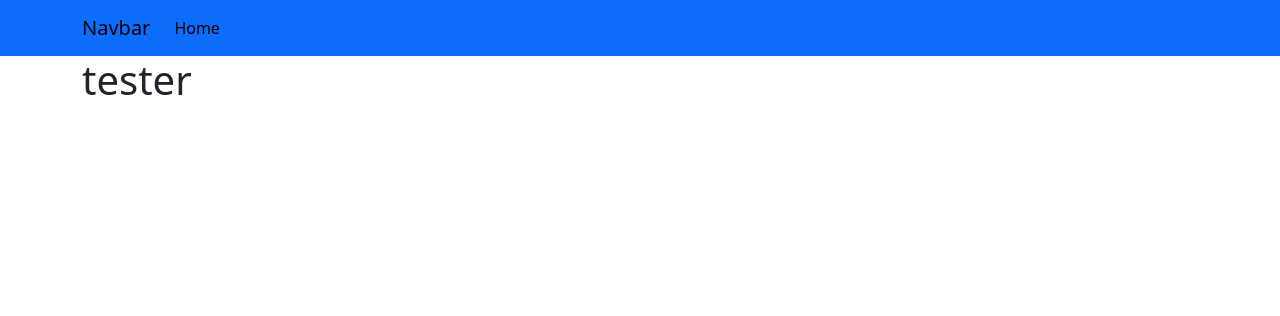
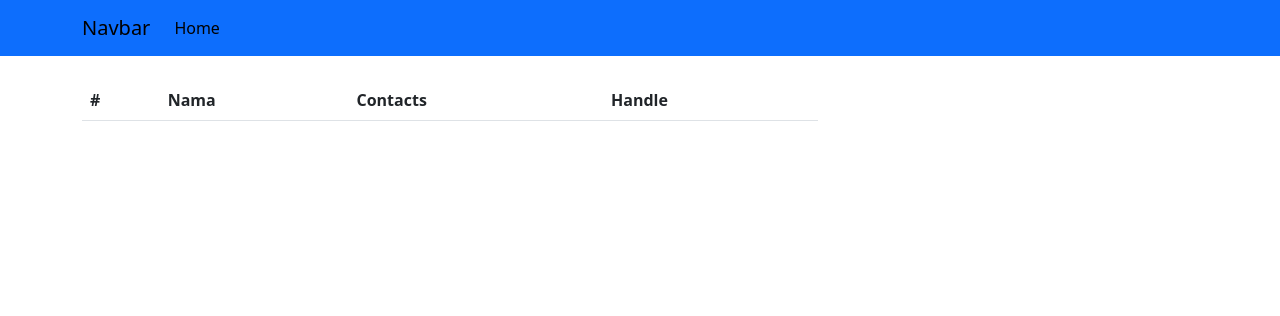
Before and after one commit to bagus491/ContactApp-Node.js, a Node server app: page / in a window 1280 px wide. Shown: the top 316 px of the page. Run offline with Node 20, Linux system fonts and the light colour scheme; lists and menus that the app fills with data are empty; some libraries are stand-ins or nearby versions.

Commit message:
menambahkan table

```diff
--- a/src/views/Home.ejs
+++ b/src/views/Home.ejs
@@ -1,3 +1,20 @@
 <div class="container">
-    <h1>tester</h1>
+    <div class="row">
+        <div class="col-md-8">
+            <br>
+            <table class="table">
+                <thead>
+                  <tr>
+                    <th scope="col">#</th>
+                    <th scope="col">Nama</th>
+                    <th scope="col">Contacts</th>
+                    <th scope="col">Handle</th>
+                  </tr>
+                </thead>
+                <tbody>
+
+                </tbody>
+              </table>
+        </div>
+    </div>
 </div>
```
